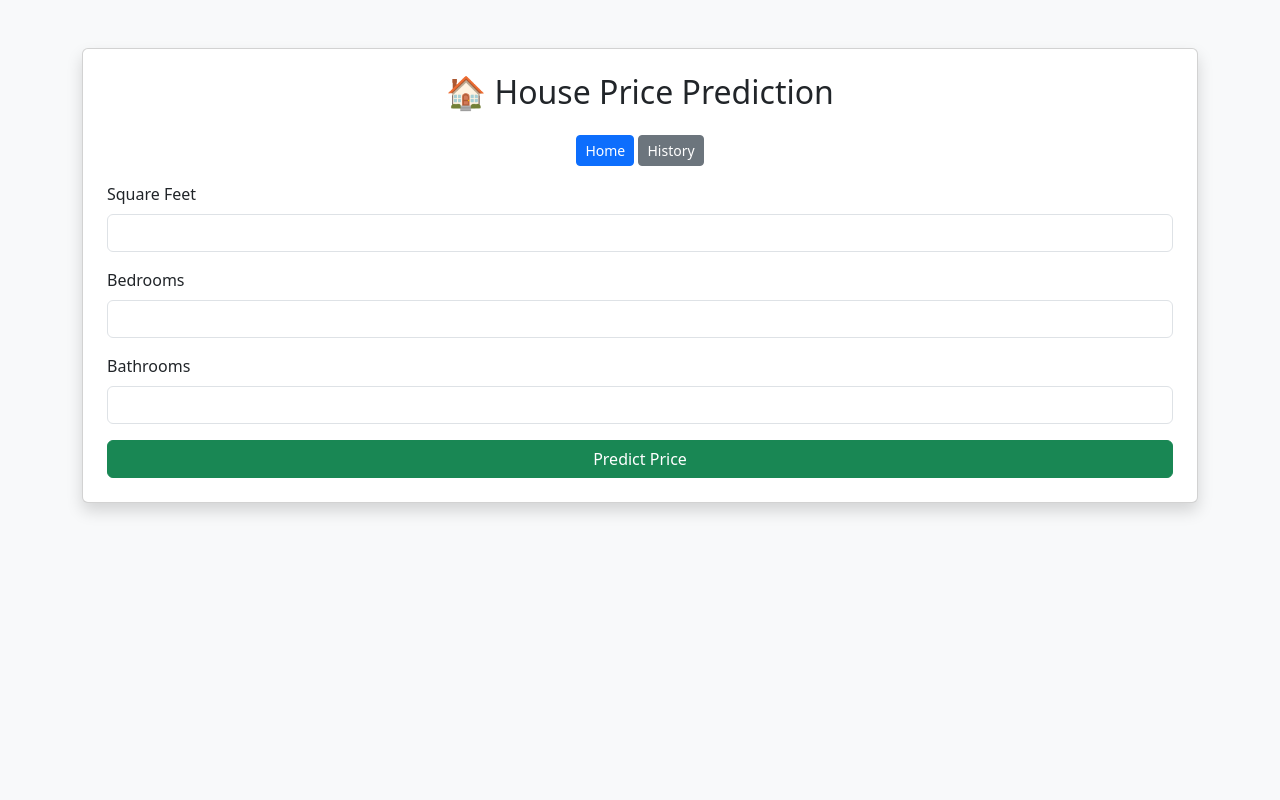
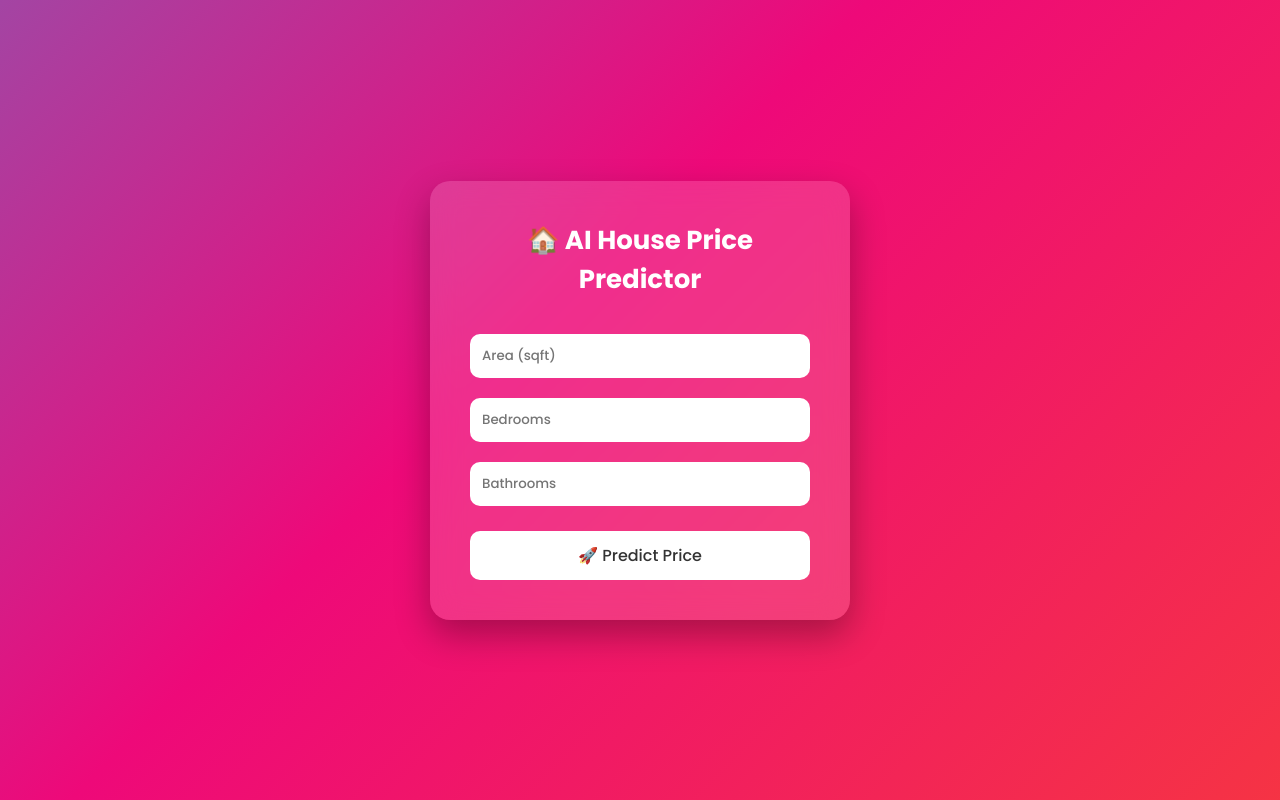
Before and after one commit to bhuthamsrikanth/house-price-prediction-ml, a Flask app: page / in a window 1280 px wide. Run offline with Flask 3, Linux system fonts and the light colour scheme; parts of the project's set-up code (start-up, migrations or seed data) failed here and were passed over.

Commit message:
Added animated surprise background UI

```diff
--- a/templates/index.html
+++ b/templates/index.html
@@ -2,46 +2,105 @@
 <html>
 <head>
     <title>House Price Prediction</title>
-    <link href="https://cdn.jsdelivr.net/npm/bootstrap@5.3.2/dist/css/bootstrap.min.css" rel="stylesheet">
+
+    <!-- Google Font -->
+    <link href="https://fonts.googleapis.com/css2?family=Poppins:wght@300;500;700&display=swap" rel="stylesheet">
+
+    <style>
+        * {
+            margin: 0;
+            padding: 0;
+            box-sizing: border-box;
+            font-family: 'Poppins', sans-serif;
+        }
+
+        body {
+            height: 100vh;
+            display: flex;
+            justify-content: center;
+            align-items: center;
+            background: linear-gradient(-45deg, #ff6a00, #ee0979, #00c6ff, #0072ff);
+            background-size: 400% 400%;
+            animation: gradientBG 12s ease infinite;
+        }
+
+        @keyframes gradientBG {
+            0% {background-position: 0% 50%;}
+            50% {background-position: 100% 50%;}
+            100% {background-position: 0% 50%;}
+        }
+
+        .container {
+            background: rgba(255, 255, 255, 0.15);
+            backdrop-filter: blur(15px);
+            padding: 40px;
+            border-radius: 20px;
+            width: 420px;
+            text-align: center;
+            box-shadow: 0 15px 35px rgba(0, 0, 0, 0.3);
+            color: white;
+        }
+
+        h1 {
+            margin-bottom: 25px;
+            font-size: 26px;
+            font-weight: 700;
+        }
+
+        input {
+            width: 100%;
+            padding: 12px;
+            margin: 10px 0;
+            border-radius: 10px;
+            border: none;
+            outline: none;
+        }
+
+        button {
+            width: 100%;
+            padding: 12px;
+            margin-top: 15px;
+            border-radius: 10px;
+            border: none;
+            font-size: 16px;
+            font-weight: 500;
+            background: white;
+            color: #333;
+            cursor: pointer;
+            transition: 0.3s;
+        }
+
+        button:hover {
+            transform: scale(1.05);
+            background: #f1f1f1;
+        }
+
+        .result {
+            margin-top: 20px;
+            font-size: 18px;
+            font-weight: bold;
+            color: #00ffcc;
+        }
+    </style>
 </head>
-<body class="bg-light">
 
-<div class="container mt-5">
-    <div class="card shadow p-4">
-        <h2 class="text-center mb-4">🏠 House Price Prediction</h2>
+<body>
 
-        <div class="text-center mb-3">
-            <a href="/" class="btn btn-primary btn-sm">Home</a>
-            <a href="/history" class="btn btn-secondary btn-sm">History</a>
-        </div>
+<div class="container">
+    <h1>🏠 AI House Price Predictor</h1>
 
-        <form action="/predict" method="POST">
-            <div class="mb-3">
-                <label class="form-label">Square Feet</label>
-                <input type="number" class="form-control" name="sqft" required>
-            </div>
+    <form method="POST">
+        <input type="number" name="area" placeholder="Area (sqft)" required>
+        <input type="number" name="bedrooms" placeholder="Bedrooms" required>
+        <input type="number" name="bathrooms" placeholder="Bathrooms" required>
+        <button type="submit">🚀 Predict Price</button>
+    </form>
 
-            <div class="mb-3">
-                <label class="form-label">Bedrooms</label>
-                <input type="number" class="form-control" name="bedrooms" required>
-            </div>
-
-            <div class="mb-3">
-                <label class="form-label">Bathrooms</label>
-                <input type="number" class="form-control" name="bathrooms" required>
-            </div>
-
-            <button type="submit" class="btn btn-success w-100">
-                Predict Price
-            </button>
-        </form>
-
-        {% if prediction %}
-        <div class="alert alert-success mt-4 text-center">
-            <strong>Predicted Price:</strong> ₹ {{ prediction }}
-        </div>
-        {% endif %}
+    {% if prediction_text %}
+    <div class="result">
+        {{ prediction_text }}
     </div>
+    {% endif %}
 </div>
 
 </body>
```
